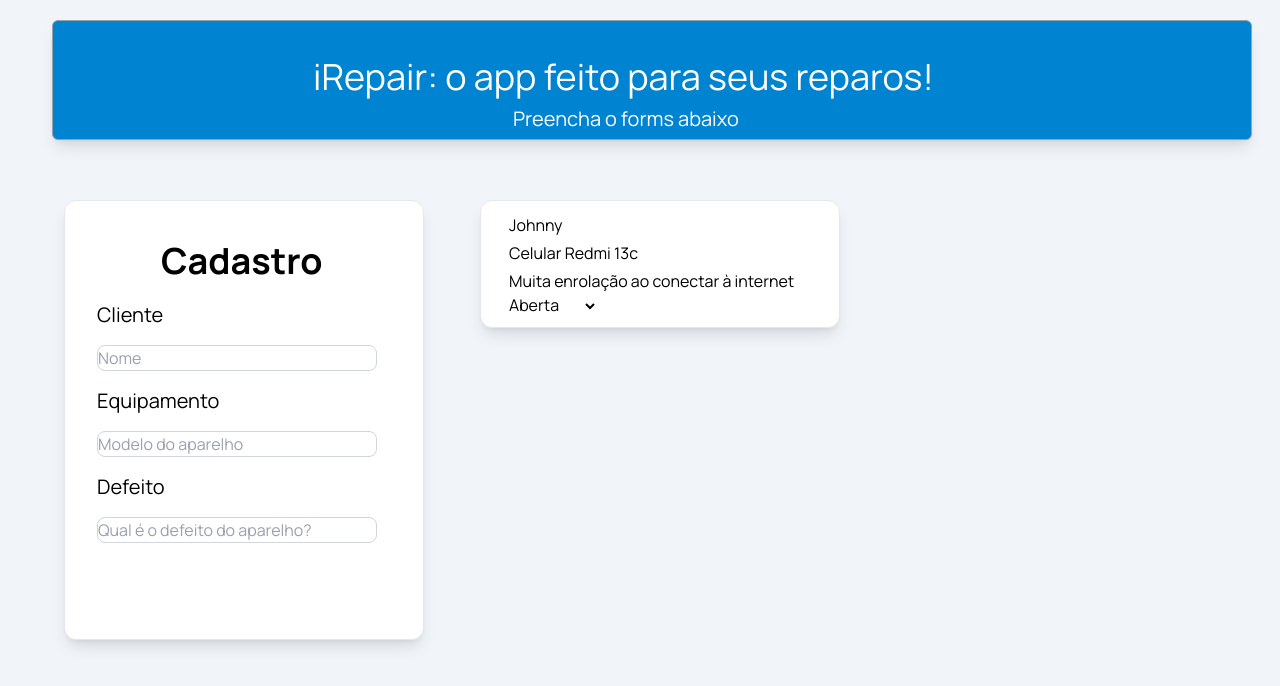
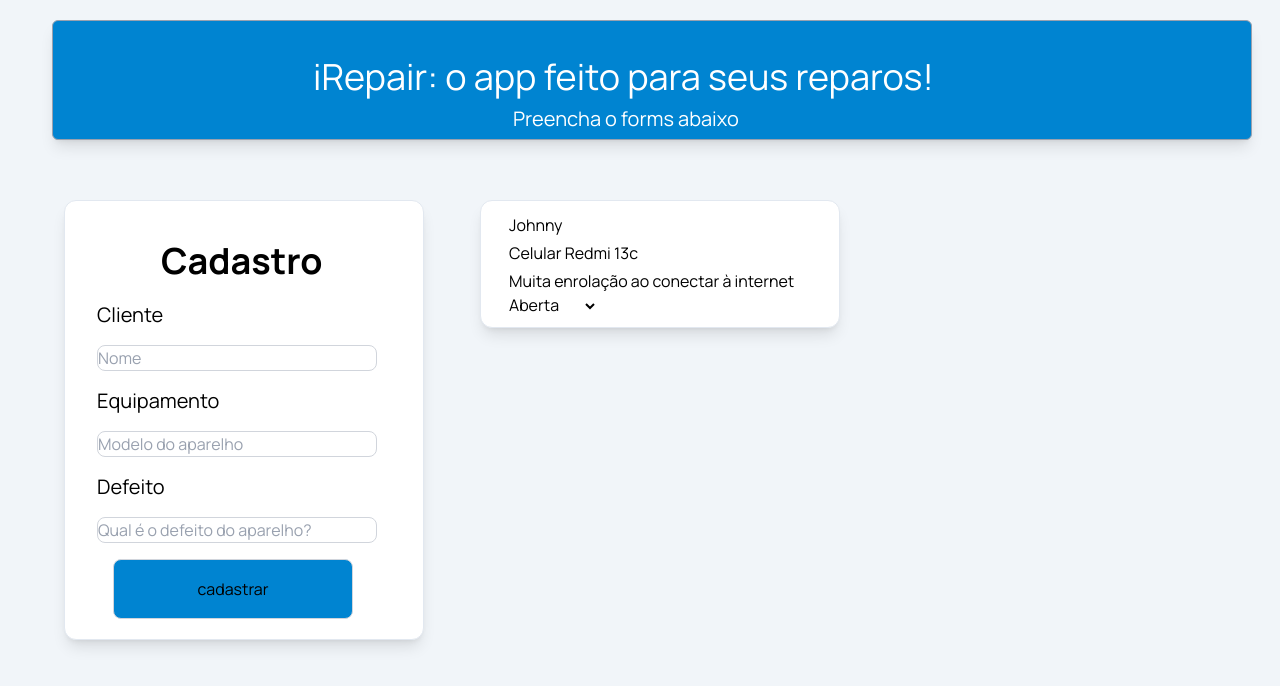
Before and after one commit to Johnnydpg/iRepair, a React (Vite) app: page / in a window 1280 px wide. Shown: the top 686 px of the page. Built offline with nearby package versions, Linux system fonts and the light colour scheme.

Commit message:
feat(cadastro-os): implementa toda a lógica que o formulário deve possuir para salvar os cadastros

```diff
--- a/src/App.tsx
+++ b/src/App.tsx
@@ -2,11 +2,17 @@ import "./index.css";
 import Header from "./components/Header";
 import FormOS from "./components/FormOS";
 import CardOS from "./components/CardOS";
+import type { User } from "./components/FormOS";
+import { useState } from "react";
 function App() {
+  const[ordens, setordem] = useState<User[]>([]);
+  function adicionarPedido(os:User){
+    setordem([...ordens, os]);
+  }
   return (
     <div className="min-h-screen font-[Manrope] bg-slate-100">
     <Header/>
-    <FormOS/>
+    <FormOS cadastrar={adicionarPedido}/>
     <CardOS/>
     </div>
   );
--- a/src/components/FormOS.tsx
+++ b/src/components/FormOS.tsx
@@ -1,6 +1,25 @@
-function FormOS(){
+import { useState } from 'react';
+export interface User{
+    name: string;
+    Os: string;
+    problem:string;
+}
+interface formOSProps{
+    cadastrar:(user:User) => void;
+}
+function FormOS({cadastrar}:formOSProps){
+    const [user, setUser] = useState({
+        name:"",
+        Os:"",
+        problem:"",
+    })
+    const cadastrarUser = (e: React.FormEvent) =>{
+        e.preventDefault();
+        cadastrar(user);
+    }
     return(
-        <form className="translate-y-20 translate-x-16 bg-white shadow-lg border border-slate-200 rounded-xl w-90 h-110">
+        <form onSubmit={cadastrarUser}
+        className="translate-y-20 translate-x-16 bg-white shadow-lg border border-slate-200 rounded-xl w-90 h-110">
             <label htmlFor="titulo">
                 <h1 className="text-4xl font-bold translate-y-10 translate-x-24">Cadastro</h1>
             </label>
@@ -12,6 +31,7 @@ function FormOS(){
             type="text"
             placeholder="Nome"
             className="border border-gray-300 rounded-lg translate-x-8 translate-y-19 placeholder:text-gray-400 w-70"
+            value={user.name} onChange={(e)=>setUser({...user, name:e.target.value})}
             />
             <label htmlFor="Equipamento">
                 <h2 className="translate-x-8 translate-y-23 text-xl">Equipamento</h2>
@@ -21,6 +41,7 @@ function FormOS(){
             type="text"
             placeholder="Modelo do aparelho"
             className="border border-gray-300 rounded-lg translate-x-8 translate-y-27 placeholder:text-gray-400 w-70"
+            value={user.Os} onChange={(e)=>setUser({...user, Os:e.target.value})}
             />
             <label htmlFor="Defeito">
                 <h2 className="translate-x-8 translate-y-31 text-xl">Defeito</h2>
@@ -30,7 +51,10 @@ function FormOS(){
             type="text"
             placeholder="Qual é o defeito do aparelho?"
             className="border border-gray-300 rounded-lg translate-x-8 translate-y-35 placeholder:text-gray-400 w-70"
+            value={user.problem} onChange={(e)=>setUser({...user, problem:e.target.value})}
             />
+            <input type="submit" value="cadastrar"
+            className="border border-gray-300 rounded-lg translate-y-39 translate-x-12 w-60 h-15 bg-sky-600"></input>
         </form>
     );
 }
```
